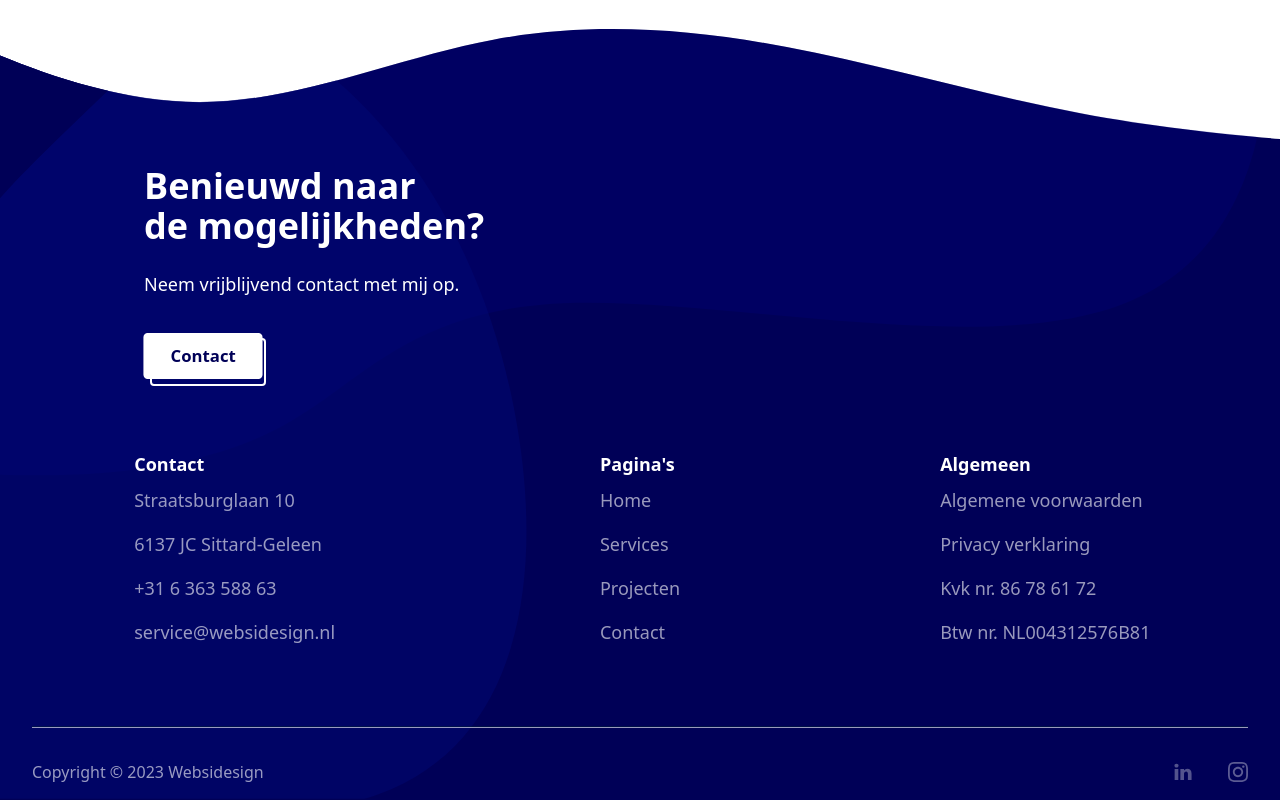
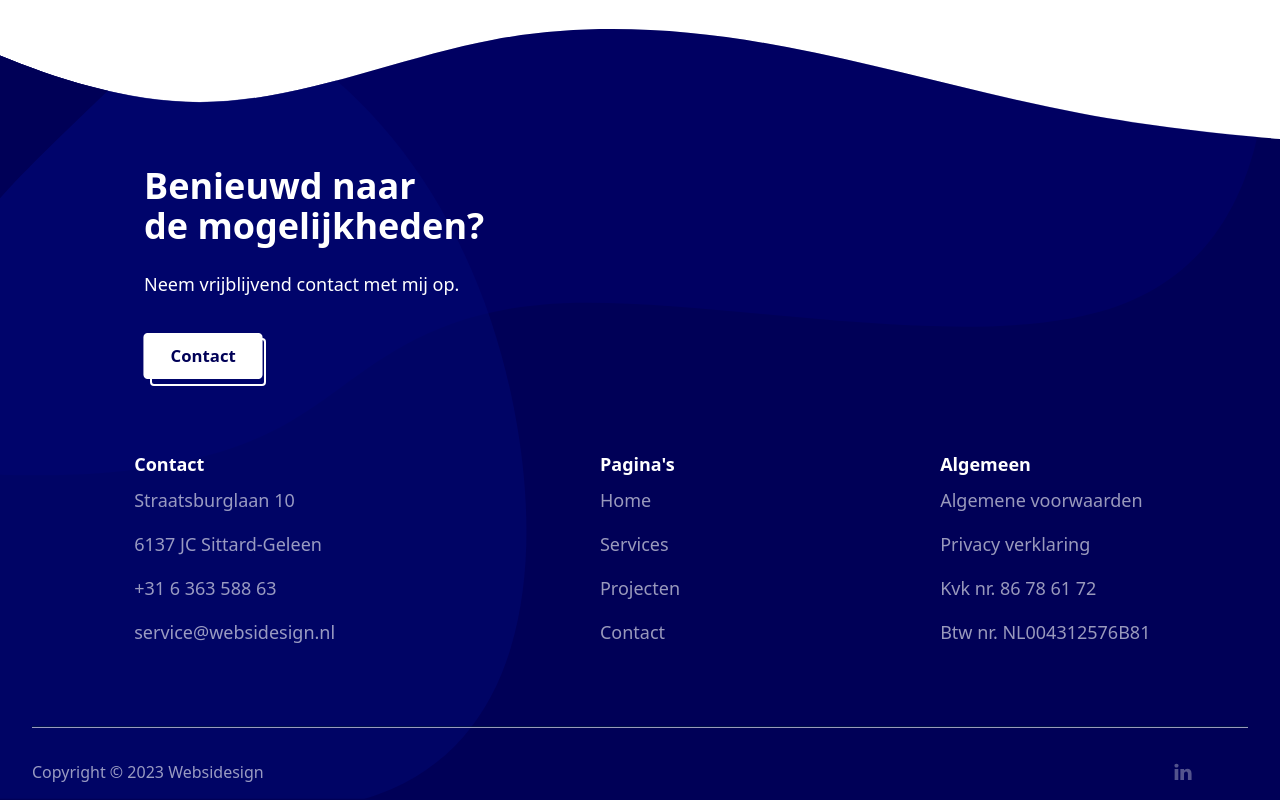
Before and after one commit to Roel-Janssen-44/Websidesign, a Next.js app: page /blogs in a window 1280 px wide. Shown: the part 3164-3964 px from the top of the page. Built offline with nearby package versions, Linux system fonts and the light colour scheme.

Commit message:
Removed instagram link

```diff
--- a/components/Footer.tsx
+++ b/components/Footer.tsx
@@ -137,22 +137,6 @@
                 <path d="M477 625v991h-330v-991h330zm21-306q1 73-50.5 122t-135.5 49h-2q-82 0-132-49t-50-122q0-74 51.5-122.5t134.5-48.5 133 48.5 51 122.5zm1166 729v568h-329v-530q0-105-40.5-164.5t-126.5-59.5q-63 0-105.5 34.5t-63.5 85.5q-11 30-11 81v553h-329q2-399 2-647t-1-296l-1-48h329v144h-2q20-32 41-56t56.5-52 87-43.5 114.5-15.5q171 0 275 113.5t104 332.5z"></path>
               </svg>
             </a>
-            <a
-              aria-label="Instagram pagina"
-              href="https://www.instagram.com/websidesign/"
-              target="_blank"
-              rel="noreferrer"
-            >
-              <svg
-                xmlns="http://www.w3.org/2000/svg"
-                width="20"
-                height="20"
-                viewBox="0 0 24 24"
-                fill="#fff"
-              >
-                <path d="M12 2.163c3.204 0 3.584.012 4.85.07 3.252.148 4.771 1.691 4.919 4.919.058 1.265.069 1.645.069 4.849 0 3.205-.012 3.584-.069 4.849-.149 3.225-1.664 4.771-4.919 4.919-1.266.058-1.644.07-4.85.07-3.204 0-3.584-.012-4.849-.07-3.26-.149-4.771-1.699-4.919-4.92-.058-1.265-.07-1.644-.07-4.849 0-3.204.013-3.583.07-4.849.149-3.227 1.664-4.771 4.919-4.919 1.266-.057 1.645-.069 4.849-.069zm0-2.163c-3.259 0-3.667.014-4.947.072-4.358.2-6.78 2.618-6.98 6.98-.059 1.281-.073 1.689-.073 4.948 0 3.259.014 3.668.072 4.948.2 4.358 2.618 6.78 6.98 6.98 1.281.058 1.689.072 4.948.072 3.259 0 3.668-.014 4.948-.072 4.354-.2 6.782-2.618 6.979-6.98.059-1.28.073-1.689.073-4.948 0-3.259-.014-3.667-.072-4.947-.196-4.354-2.617-6.78-6.979-6.98-1.281-.059-1.69-.073-4.949-.073zm0 5.838c-3.403 0-6.162 2.759-6.162 6.162s2.759 6.163 6.162 6.163 6.162-2.759 6.162-6.163c0-3.403-2.759-6.162-6.162-6.162zm0 10.162c-2.209 0-4-1.79-4-4 0-2.209 1.791-4 4-4s4 1.791 4 4c0 2.21-1.791 4-4 4zm6.406-11.845c-.796 0-1.441.645-1.441 1.44s.645 1.44 1.441 1.44c.795 0 1.439-.645 1.439-1.44s-.644-1.44-1.439-1.44z" />
-              </svg>
-            </a>
           </div>
         </div>
       </div>
```
